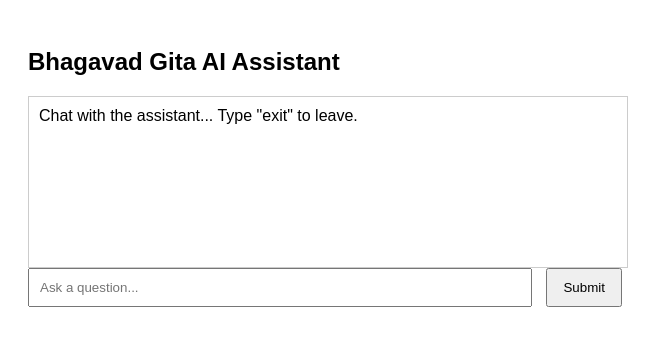
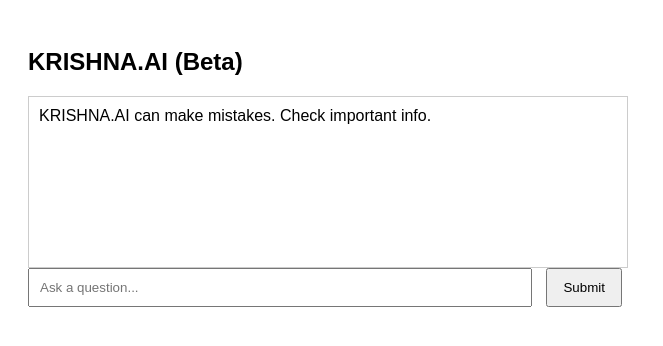
Before and after one commit to harshiit13/harshiit13.github.io, a plain HTML site: page index.html in a window 1280 px wide. Shown: the whole page, without its empty margins (0-663 px from the left). Drawn offline with Linux system fonts and the light colour scheme.

Commit message:
Update index.html
Some UI changes

```diff
--- a/index.html
+++ b/index.html
@@ -3,7 +3,7 @@
 <head>
   <meta charset="UTF-8">
   <meta name="viewport" content="width=device-width, initial-scale=1.0">
-  <title>Bhagavad Gita AI Assistant</title>
+  <title>KRISHNA.AI</title>
   <style>
     body { font-family: Arial, sans-serif; padding: 20px; }
     #chatContainer { max-width: 600px; margin-top: 20px; }
@@ -14,9 +14,9 @@
 </head>
 <body>
 
-  <h2>Bhagavad Gita AI Assistant</h2>
+  <h2>KRISHNA.AI (Beta)</h2>
   <div id="chatContainer">
-    <div id="output">Chat with the assistant... Type "exit" to leave.</div>
+    <div id="output">KRISHNA.AI can make mistakes. Check important info.</div>
     <input type="text" id="userInput" placeholder="Ask a question..." onkeypress="handleKeyPress(event)" />
     <button onclick="handleSubmit()">Submit</button>
   </div>
```
